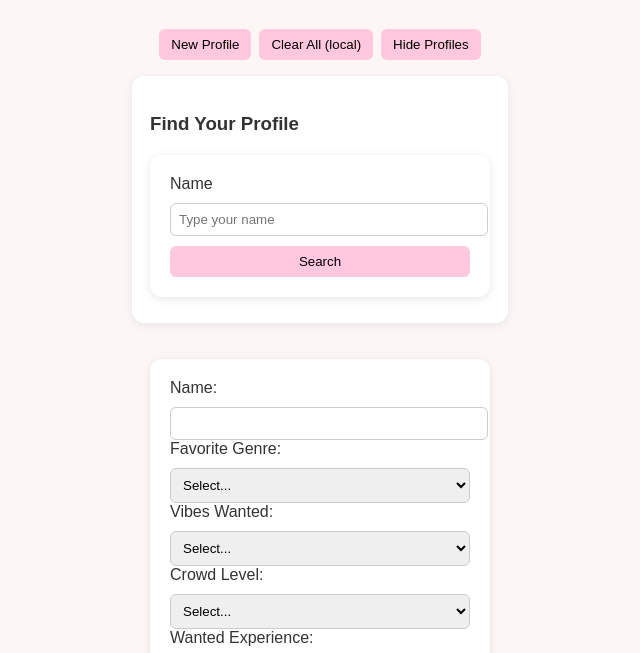
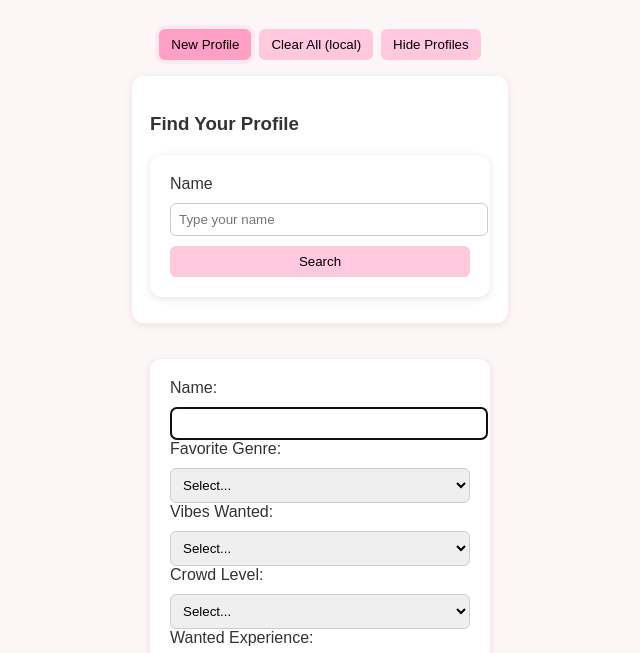
Before and after one commit to chuian/music-profile, a website: page index.html in a window 1280 px wide. Both pictures are taken after a click on the button "New Profile". Shown: the part 147-800 px from the top of the page, without its empty margins (320-960 px from the left). Drawn offline with Linux system fonts and the light colour scheme.

Commit message:
styling.

```diff
--- a/script.js
+++ b/script.js
@@ -130,7 +130,8 @@ function renderProfiles(list) {
       }
     } catch (err) {}
     saveBtn.textContent = 'Update Profile';
-    document.getElementById('name').focus();
+    // open the form for editing
+    openFormForEdit();
   }));
 
   profilesDiv.querySelectorAll('.delete-btn').forEach(btn => btn.addEventListener('click', async (e) => {
@@ -167,9 +168,11 @@ function applyHideState(hidden) {
   if (hidden) {
     profilesDiv.classList.add('hidden');
     hideBtn.textContent = 'Show Profiles';
+    hideBtn.classList.add('active');
   } else {
     profilesDiv.classList.remove('hidden');
     hideBtn.textContent = 'Hide Profiles';
+    hideBtn.classList.remove('active');
   }
   try { localStorage.setItem(HIDDEN_KEY, hidden ? '1' : '0'); } catch (e) {}
 }
@@ -184,6 +187,37 @@ hideBtn.addEventListener('click', () => {
   const isHidden = profilesDiv.classList.contains('hidden');
   applyHideState(!isHidden);
 });
+
+// --- New-profile toggle handling ---
+const formEl = document.getElementById('profileForm');
+function setNewActive(on) {
+  if (on) {
+    newBtn.classList.add('active');
+    formEl.classList.remove('collapsed');
+    // focus first field
+    try { document.getElementById('name').focus(); } catch (e) {}
+  } else {
+    newBtn.classList.remove('active');
+    formEl.classList.add('collapsed');
+    // reset editing state when hiding
+    editingId = null;
+    try { form.reset(); saveBtn.textContent = 'Save Profile'; } catch (e) {}
+  }
+}
+
+// start with form hidden until New Profile is toggled
+setNewActive(false);
+
+newBtn.addEventListener('click', () => {
+  const isActive = newBtn.classList.contains('active');
+  setNewActive(!isActive);
+});
+
+// ensure edit action opens the form and highlights New
+function openFormForEdit() {
+  setNewActive(true);
+  newBtn.classList.add('active');
+}
 
 // Search logic: look on server (GET /api) and local storage, combine and filter by name
 async function searchProfilesByName(name) {
--- a/style.css
+++ b/style.css
@@ -54,6 +54,15 @@ button:hover {
 .search-results { margin-top: 8px; }
 .search-results .result { padding: 8px; border-bottom: 1px solid #eee; }
 .search-results .result .actions { margin-top: 6px; display:flex; gap:6px; }
+
+/* Active/toggled button state */
+.controls button.active {
+  background: #ff9fc3;
+  box-shadow: 0 0 0 4px rgba(255,159,195,0.16);
+}
+
+/* Profile form collapsed when New Profile not toggled */
+#profileForm.collapsed { display: none; }
 .profiles-list { list-style: none; padding: 0; margin: 0; }
 .profile-item { display: flex; justify-content: space-between; align-items: center; padding: 10px 8px; border-bottom: 1px solid #eee; }
 .profile-main { flex: 1; }
```
